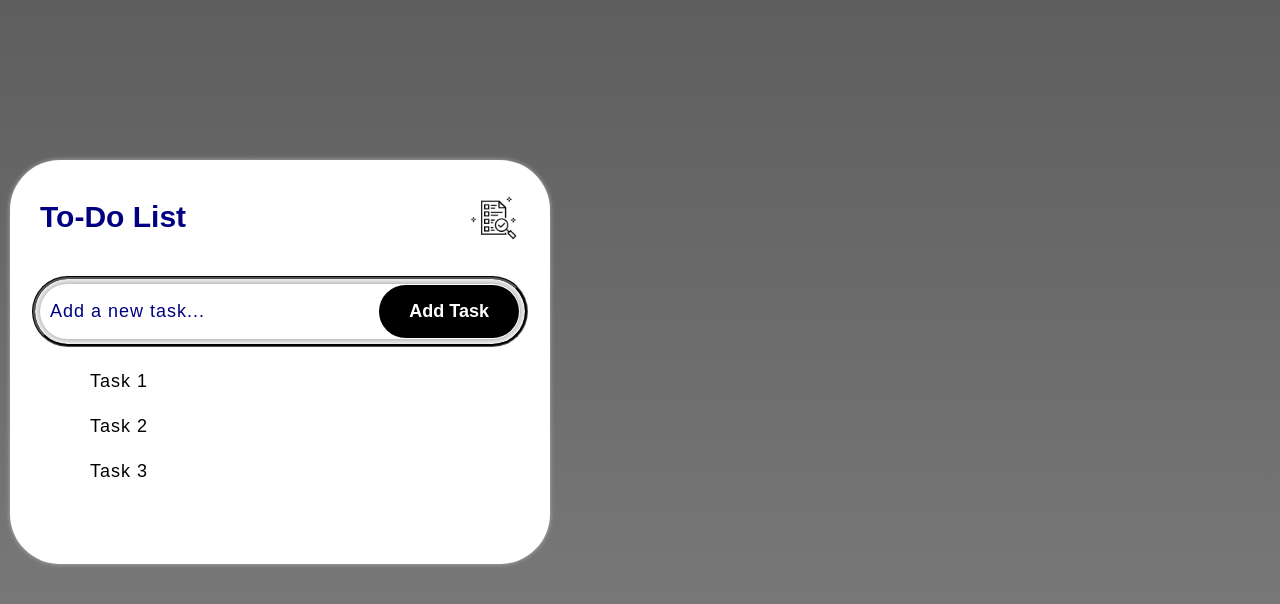
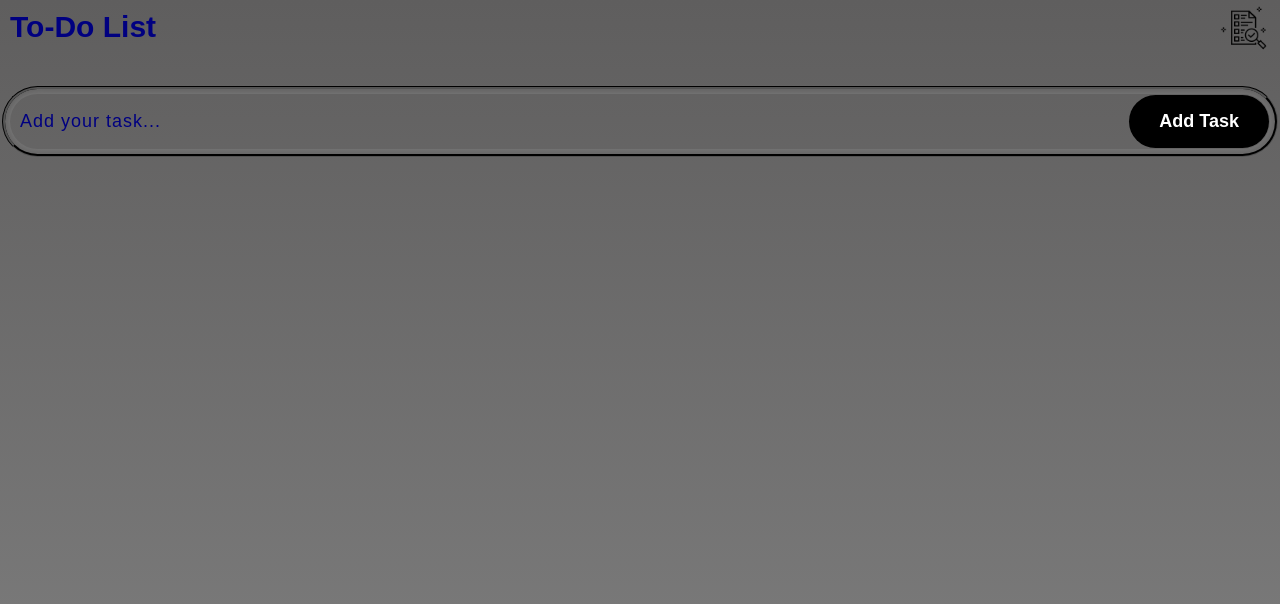
Before and after one commit to yasir-tahir/To-Do-List, a plain HTML site: page To Do List/index.html in a window 1280 px wide. Drawn offline with Linux system fonts and the light colour scheme.

Commit message:
Update index.html

```diff
--- a/To Do List/index.html
+++ b/To Do List/index.html
@@ -10,16 +10,13 @@
 <body>
 
 
-    <div class="container">
+    <div class="todo-app">
         <h1>To-Do List <img src="images/check-box.png"> </h1>
         <div class="row">
-            <input type="text" id="taskInput" placeholder="Add a new task...">
-            <button id="addTaskBtn">Add Task</button>
+            <input type="text" id="input-box" placeholder="Add your task...">
+            <button onclick="addTask()" id="addTaskBtn">Add Task</button>
         </div>
-        <ul id="taskList">
-            <li>Task 1</li>
-            <li>Task 2</li>
-            <li>Task 3</li>
+        <ul id="list-container">
 
         </ul>
     </div>
```
